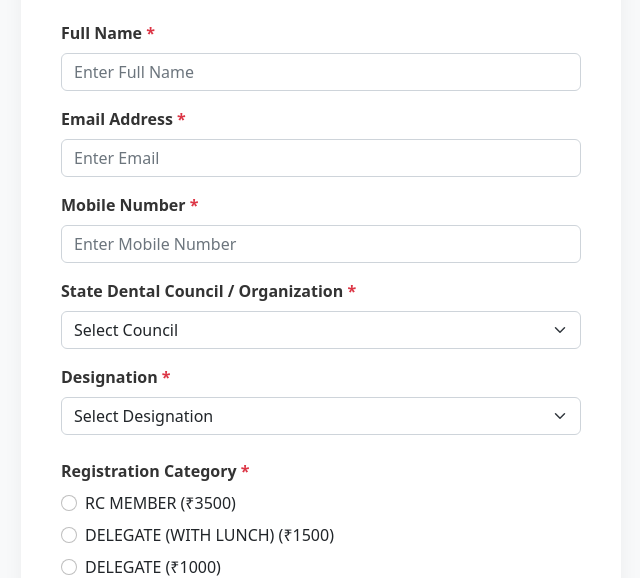
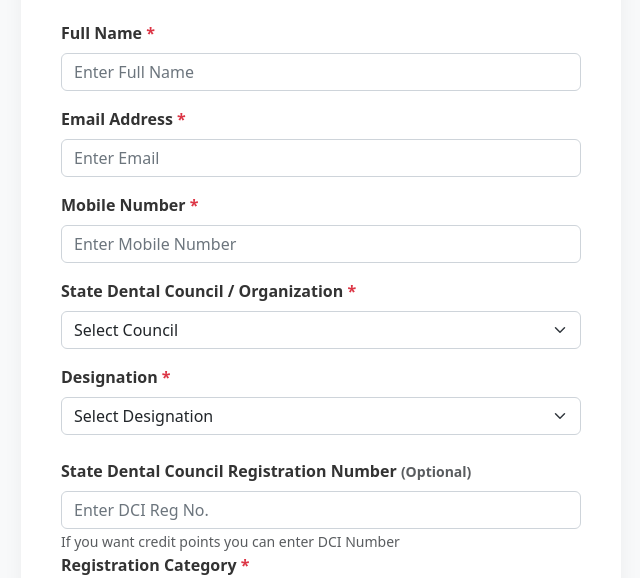
Before and after one commit to Patternscompany/frontend, a plain HTML site: page rc-register-simple.html in a window 1280 px wide. Shown: the part 223-801 px from the top of the page, without its empty margins (319-959 px from the left). Drawn offline with Linux system fonts and the light colour scheme.

Commit message:
m;lkljkhjvgh

```diff
--- a/rc-register-simple.html
+++ b/rc-register-simple.html
@@ -121,6 +121,9 @@
                         placeholder="Enter Name Manually" style="display:none;">
                 </div>
 
+
+
+
                 <!-- Designation -->
                 <div class="mb-4">
                     <label class="form-label">Designation <span class="text-danger">*</span></label>
@@ -131,6 +134,15 @@
                         <option value="Student">Student</option>
                         <option value="Other">Other</option>
                     </select>
+                </div>
+
+
+                <!-- ida number -->
+                <div class="md-4">
+                    <label class="form-label">State Dental Council Registration Number <span
+                            class="text-muted small">(Optional)</span></label>
+                    <input type="text" name="dci_reg_number" class="form-control" placeholder="Enter DCI Reg No.">
+                    <small class="text-muted">If you want credit points you can enter DCI Number</small>
                 </div>
 
                 <!-- Category -->
```
Also changed, not shown: student-register-simple.html (+10 -0 lines).
